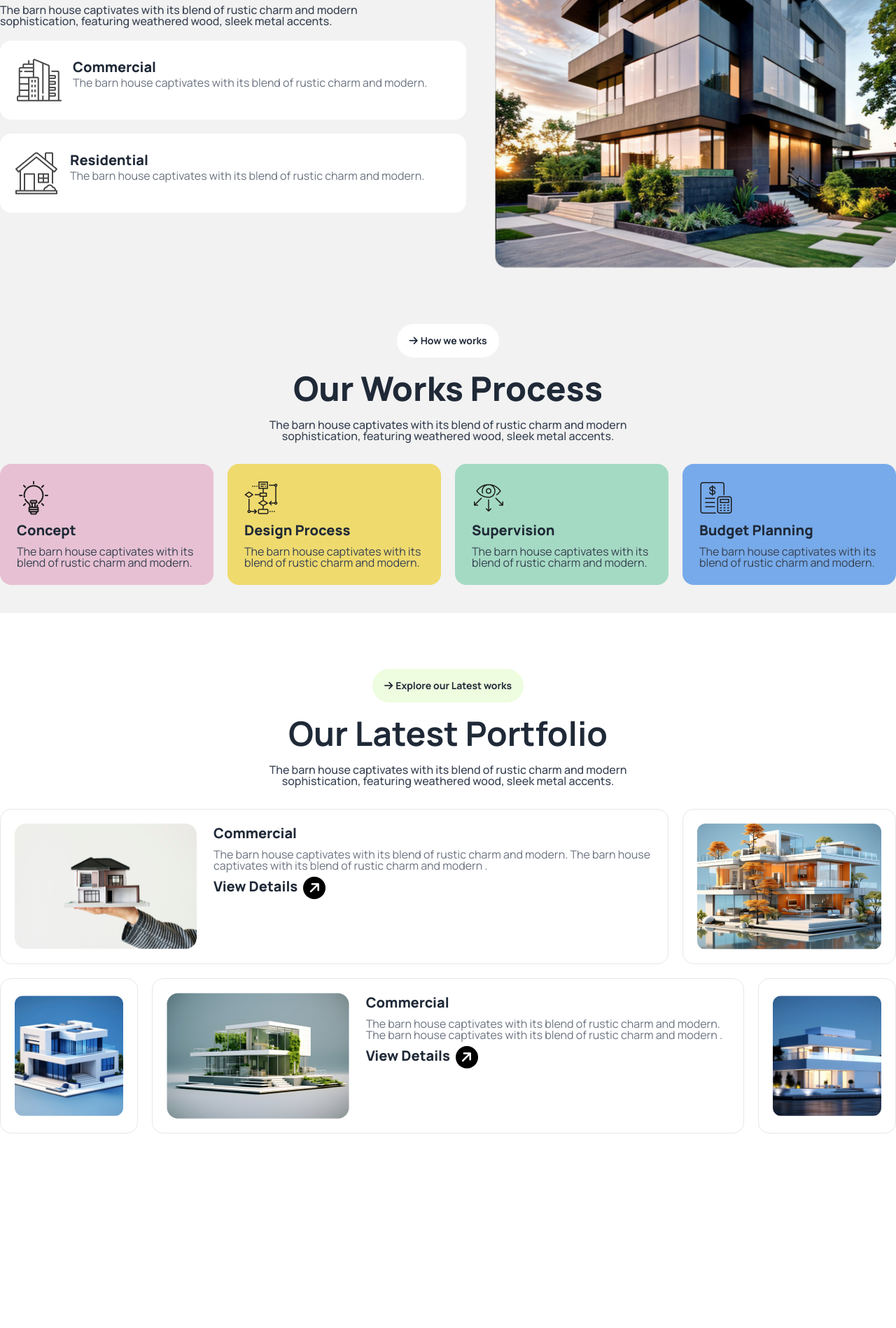
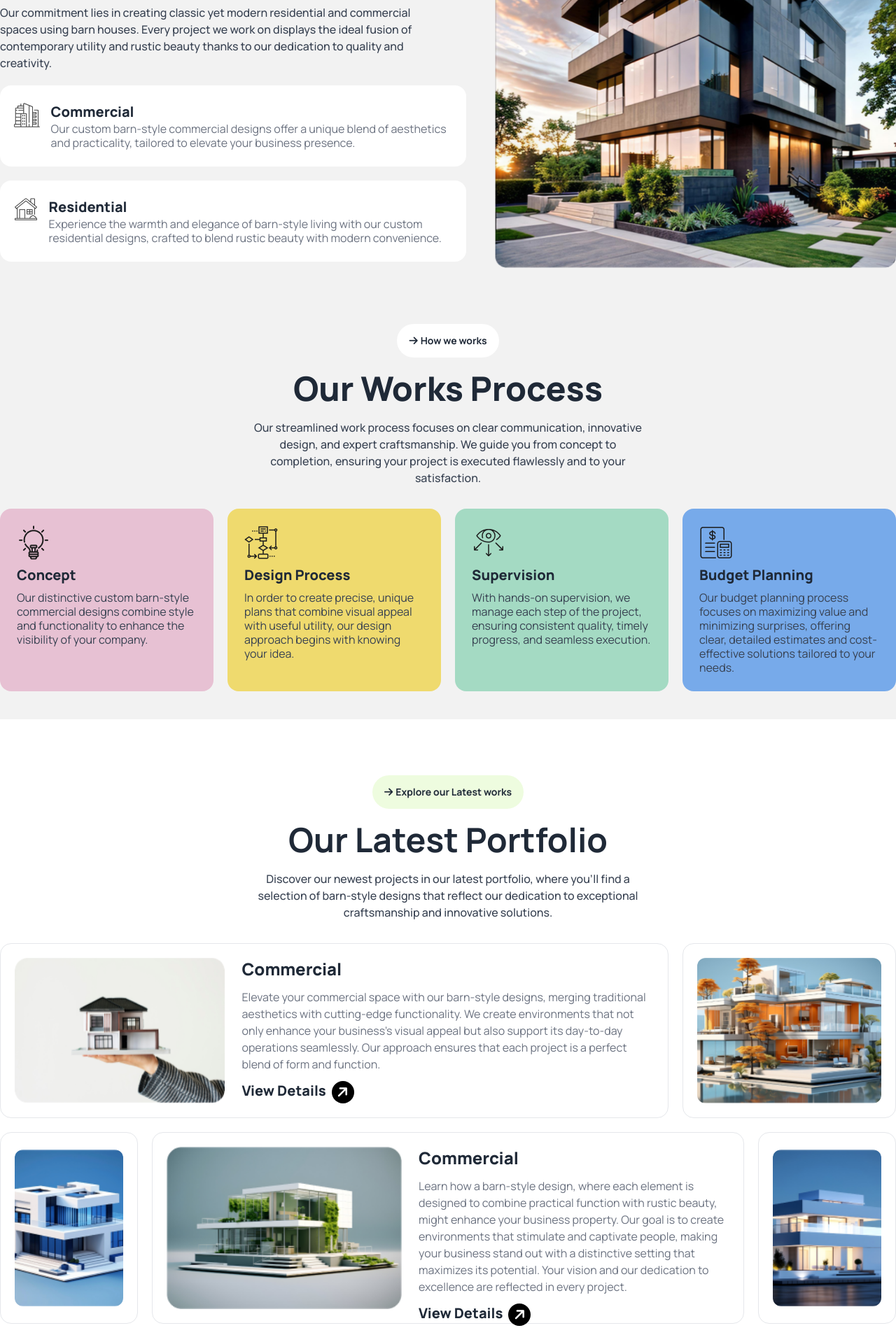
Before and after one commit to mehsam1999/my-third-assignment, a plain HTML site: page index.html in a window 1280 px wide. Shown: the part 1140-3038 px from the top of the page at 70% size. Before the commit the page ends 2840 px from the top, so only its background shows below. Drawn offline with nearby package versions, Linux system fonts and the light colour scheme.

Commit message:
added some changes

```diff
--- a/index.html
+++ b/index.html
@@ -113,7 +113,7 @@
         <!-- Banner -->
         <div class="py-5 lg:py-20">
             <div class="flex flex-col items-center text-center">
-                <img src="./assets/banner.png" class="w-[261.11px] h-[160px] lg:w-[571.17px] lg:h-[350px]" alt="">
+                <img src="./assets/banner.png" class="w-[261.11px] h-[160px] lg:w-[571.17px] lg:h-[350px]">
                 <h1 class="text-3xl lg:text-6xl font-extrabold w-[335px] lg:w-[1084.28px]">A barn house of this design has a striking appearance</h1>
                 <p class="py-6 text-xs lg:text-xl text-gray-700 font-medium w-[335px] lg:w-[972.82px]">
                     The barn house captivates with its blend of rustic charm and modern sophistication, featuring weathered wood, sleek metal accents, and large windows that flood the space with natural light.
@@ -130,31 +130,30 @@
                 <img src="./assets/Vector.png" alt="">
             </div>
             <div class="md:container mx-auto flex flex-col items-center justify-center gap-6 lg:gap-10 lg:items-start lg:flex-row py-6 lg:py-20 px-6 lg:px-0">
-                <div class="space-y-5 text-center lg:text-start flex-1 ">
+                <div class="space-y-5 text-center lg:text-start flex-1">
                     <a class="btn btn-ghost rounded-3xl font-bold flex-1 gap-1 bg-white">
                         <i class="fa-solid fa-arrow-right"></i>
                         <p>About Us</p>
                     </a>
                     <h3 class="text-2xl lg:text-5xl font-extrabold">We design thoughtful,<br>liveable spaces</h3>
-                    <p class="text-xs lg:text-[1rem] font-medium text-gray-700 w-[340px] lg:w-[559.97px]">The barn house captivates with its blend of rustic charm and
-                        modern sophistication, featuring weathered wood, sleek metal accents.
+                    <p class="text-xs lg:text-[1rem] font-medium text-gray-700 w-[340px] lg:w-[630px] lg:leading-6 mx-auto lg:mx-0">Our commitment lies in creating classic yet modern residential and commercial spaces using barn houses. Every project we work on displays the ideal fusion of contemporary utility and rustic beauty thanks to our dedication to quality and creativity.
                     </p>
-                    <div class="flex gap-4 p-6 bg-white min-w-min rounded-2xl">
+                    <div class="flex gap-4 p-5 py-6 bg-white min-w-min rounded-2xl">
                         <div>
-                            <img src="./assets/commercial.png" alt="" class="object-cover w-full h-full">
+                            <img src="./assets/commercial.png">
                         </div>
                         <div class="text-start">
                             <h3 class="font-extrabold text-[1rem] lg:text-xl">Commercial</h3>
-                            <p class="text-gray-500 text-xs lg:text-[1rem]">The barn house captivates with its blend of rustic charm and modern.</p>
+                            <p class="text-gray-500 text-xs lg:text-[1rem] lg:leading-5">Our custom barn-style commercial designs offer a unique blend of aesthetics and practicality, tailored to elevate your business presence.</p>
                         </div>
                     </div>
                     <div class="flex gap-4 p-5 py-6 bg-white min-w-min rounded-2xl">
                         <div>
-                            <img src="./assets/residential.png" alt="" class="object-cover w-full h-full">
+                            <img src="./assets/residential.png">
                         </div>
                         <div class="text-start">
                             <h3 class="font-extrabold text-[1rem] lg:text-xl">Residential</h3>
-                            <p class="text-gray-500 text-xs lg:text-[1rem]">The barn house captivates with its blend of rustic charm and modern.</p>
+                            <p class="text-gray-500 text-xs lg:text-[1rem] lg:leading-5">Experience the warmth and elegance of barn-style living with our custom residential designs, crafted to blend rustic beauty with modern convenience.</p>
                         </div>
                     </div>
                 </div>
@@ -171,29 +170,29 @@
                         <p>How we works</p>
                     </a>
                     <h3 class="text-2xl lg:text-5xl font-extrabold">Our Works Process</h3>
-                    <p class="text-xs lg:text-[1rem] font-medium text-gray-700 w-[335px] lg:w-[559.97px]">The barn house captivates with its blend of rustic charm and modern sophistication, featuring weathered wood, sleek metal accents.
+                    <p class="text-xs lg:text-[1rem] font-medium text-gray-700 w-[335px] lg:w-[559.97px] lg:leading-6">Our streamlined work process focuses on clear communication, innovative design, and expert craftsmanship. We guide you from concept to completion, ensuring your project is executed flawlessly and to your satisfaction.
                     </p>
                 </div>
                 <div class="mt-8 grid grid-cols-1 lg:grid-cols-4 gap-5">
                     <div class="p-6 rounded-2xl bg-card-1 space-y-2 min-w-min">
                         <img src="./assets/concept.png" alt="">
                         <h3 class="font-extrabold text-[1rem] lg:text-xl">Concept</h3>
-                        <p class="text-gray-700 text-xs lg:text-[1rem]">The barn house captivates with its blend of rustic charm and modern.</p>
+                        <p class="text-gray-700 text-xs lg:text-[1rem] lg:leading-5">Our distinctive custom barn-style commercial designs combine style and functionality to enhance the visibility of your company.</p>
                     </div>
                     <div class="p-6 rounded-2xl bg-card-2 space-y-2 min-w-min">
                         <img src="./assets/flow-chart.png" alt="">
                         <h3 class="font-extrabold text-[1rem] lg:text-xl">Design Process</h3>
-                        <p class="text-gray-700 text-xs lg:text-[1rem]">The barn house captivates with its blend of rustic charm and modern.</p>
+                        <p class="text-gray-700 text-xs lg:text-[1rem] lg:leading-5">In order to create precise, unique plans that combine visual appeal with useful utility, our design approach begins with knowing your idea.</p>
                     </div>
                     <div class="p-6 rounded-2xl bg-card-3 space-y-2 min-w-min">
                         <img src="./assets/vision.png" alt="">
                         <h3 class="font-extrabold text-[1rem] lg:text-xl">Supervision</h3>
-                        <p class="text-gray-700 text-xs lg:text-[1rem]">The barn house captivates with its blend of rustic charm and modern.</p>
+                        <p class="text-gray-700 text-xs lg:text-[1rem] lg:leading-5">With hands-on supervision, we manage each step of the project, ensuring consistent quality, timely progress, and seamless execution.</p>
                     </div>
                     <div class="p-6 rounded-2xl bg-card-4 space-y-2 min-w-min">
                         <img src="./assets/budget-planning.png" alt="">
                         <h3 class="font-extrabold text-[1rem] lg:text-xl">Budget Planning</h3>
-                        <p class="text-gray-700 text-xs lg:text-[1rem]">The barn house captivates with its blend of rustic charm and modern.</p>
+                        <p class="text-gray-700 text-xs lg:text-[1rem] lg:leading-5">Our budget planning process focuses on maximizing value and minimizing surprises, offering clear, detailed estimates and cost-effective solutions tailored to your needs.</p>
                     </div>
                 </div>
             </div>
@@ -206,7 +205,7 @@
                         <p>Explore our Latest works</p>
                     </a>
                     <h3 class="text-xl lg:text-5xl font-bold">Our Latest Portfolio</h3>
-                    <p class="text-xs lg:text-[1rem] font-medium text-gray-700 w-[335px] lg:w-[559.97px]">The barn house captivates with its blend of rustic charm and modern sophistication, featuring weathered wood, sleek metal accents.
+                    <p class="text-xs lg:text-[1rem] font-medium text-gray-700 w-[335px] lg:w-[559.97px] lg:leading-6">Discover our newest projects in our latest portfolio, where you'll find a selection of barn-style designs that reflect our dedication to exceptional craftsmanship and innovative solutions.
                     </p>
                 </div>
                 <div class="mt-8 grid grid-cols-1 lg:grid-cols-12 gap-5">
@@ -214,40 +213,46 @@
                         <div class="items-center">
                             <img src="./assets/img1.png" alt="" class="object-cover w-full h-full rounded-xl">
                         </div>
-                        <div class="space-y-2 flex-1">
-                            <h3 class="font-extrabold text-[1rem] lg:text-xl">Commercial</h3>
-                            <p class="text-gray-500 text-xs lg:text-[1rem]">The barn house captivates with its blend of rustic charm and modern. The barn house captivates with its blend of rustic charm and modern .</p>
+                        <div class="space-y-3 flex-1">
+                            <h3 class="font-extrabold text-xl lg:text-2xl">Commercial</h3>
+                            <p class="text-gray-500 text-xs lg:text-[1rem] leading-6">Elevate your commercial space with our barn-style designs, merging traditional aesthetics with cutting-edge functionality. We create environments that not only enhance your business’s visual appeal but also support its day-to-day operations seamlessly. Our approach ensures that each project is a perfect blend of form and function.</p>
                             <a class="text-xl flex gap-2 font-extrabold cursor-pointer">
                                 <p>View Details</p>
                                 <div class="bg-black rounded-full w-8 h-8 p-2 flex items-center justify-center">
-                                <i class="fa-solid fa-arrow-right transform -rotate-45 text-white"></i>
+                                <i class="fa-solid fa-arrow-right transform -rotate-45 text-white text-[1rem] lg:text-xl"></i>
                                 </div></a>
                         </div>
                     </div>
                     <div class="lg:col-span-3 border border-gray-200 rounded-2xl p-5">
                         <img src="./assets/img2.png" alt="" class="object-cover w-full h-full rounded-xl">
                     </div>
-                    <div class="col-span-1 border border-gray-200 rounded-2xl p-5 lg:hidden">
+                    <div class="lg:col-span-2 border border-gray-200 rounded-2xl p-5 py-6 min-w-min min-h-min hidden lg:flex">
+                        <img src="./assets/img3.png" alt="" class="object-cover w-full h-full rounded-xl">
+                    </div>
+                    <div class="lg:col-span-2 border border-gray-200 rounded-2xl p-5 py-6 min-w-min min-h-min lg:hidden">
                         <img src="./assets/img5.png" alt="" class="object-cover w-full h-full rounded-xl">
-                    </div>
-                    <div class="lg:col-span-2 border border-gray-200 rounded-2xl p-5 py-6 min-w-min min-h-min">
-                        <img src="./assets/img3.png" alt="" class="object-cover w-full h-full rounded-xl">
                     </div>
                     <div class="lg:col-span-8 flex flex-col lg:flex-row gap-6 border border-gray-200 rounded-2xl p-5 min-w-min min-h-min">
                         <div class="items-center">
                             <img src="./assets/img4.png" alt="" class="object-cover w-full h-full rounded-xl">
                         </div>
-                        <div class="space-y-2 flex-1">
-                            <h3 class="font-extrabold text-[1rem] lg:text-xl">Commercial</h3>
-                            <p class="text-gray-500 text-xs lg:text-[1rem]">The barn house captivates with its blend of rustic charm and modern. The barn house captivates with its blend of rustic charm and modern .</p>
+                        <div class="space-y-3 flex-1">
+                            <h3 class="font-extrabold text-xl lg:text-2xl">Commercial</h3>
+                            <p class="text-gray-500 text-xs lg:text-[1rem] lg:leading-6">Learn how a barn-style design, where each element is designed to combine practical function with rustic beauty, might enhance your business property. Our goal is to create environments that stimulate and captivate people, making your business stand out with a distinctive setting that maximizes its potential. Your vision and our dedication to excellence are reflected in every project.</p>
                             <a class="text-xl flex gap-2 font-extrabold cursor-pointer">
                                 <p>View Details</p>
                                 <div class="bg-black rounded-full w-8 h-8 p-2 flex items-center justify-center">
-                                <i class="fa-solid fa-arrow-right transform -rotate-45 text-white"></i>
+                                <i class="fa-solid fa-arrow-right transform -rotate-45 text-white text-[1rem] lg:text-xl"></i>
                                 </div></a>
                         </div>
                     </div>
-                    <div class="lg:col-span-2 border border-gray-200 rounded-2xl p-5 py-6 min-w-min min-h-min">
+                    <div class="lg:col-span-2 border border-gray-200 rounded-2xl p-5 py-6 min-w-min min-h-min lg:hidden">
+                        <img src="./assets/img3.png" alt="" class="object-cover w-full h-full rounded-xl">
+                    </div>
+                    <div class="lg:col-span-2 border border-gray-200 rounded-2xl p-5 py-6 min-w-min min-h-min hidden lg:flex">
+                        <img src="./assets/img5.png" alt="" class="object-cover w-full h-full rounded-xl">
+                    </div>
+                    <div class="col-span-1 border border-gray-200 rounded-2xl p-5 lg:hidden">
                         <img src="./assets/img5.png" alt="" class="object-cover w-full h-full rounded-xl">
                     </div>
                 </div>
```
